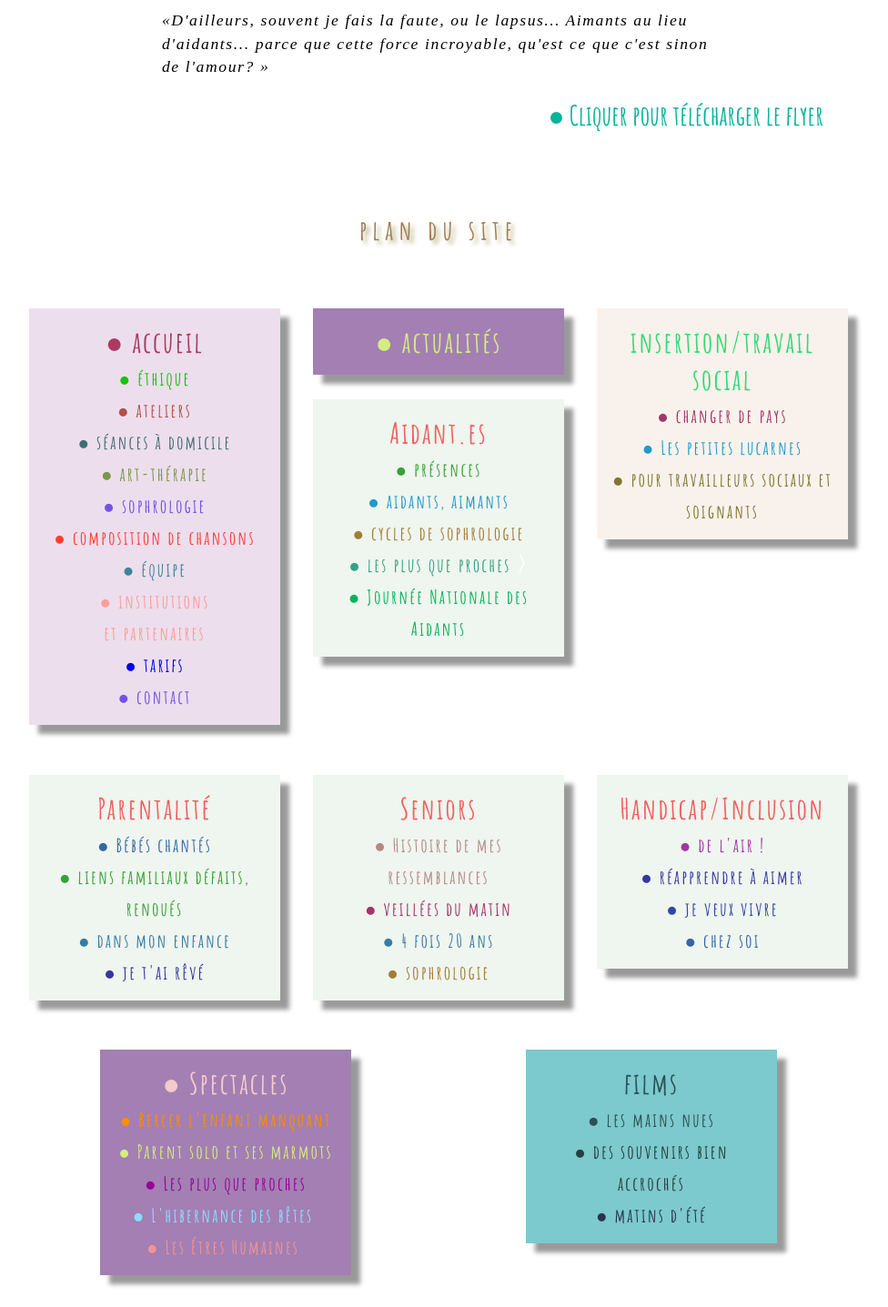
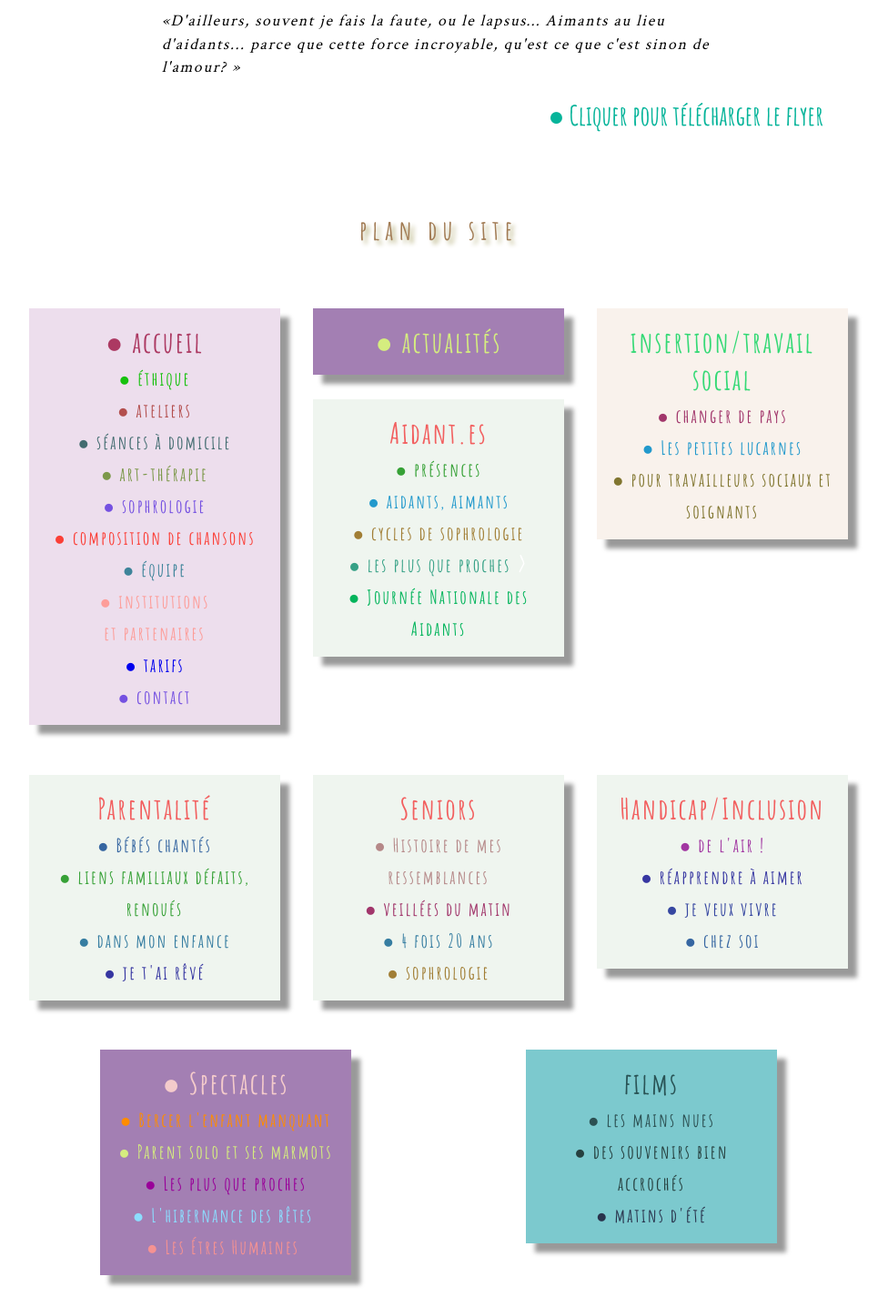
Before and after one commit to leshnik/revertouthaut, a Jekyll site: the page built from journee-nationale-des-aidants.md, in a window 1280 px wide. Shown: the part 1439-2876 px from the top of the page at 91% size, without its empty margins (158-1134 px from the left). Built offline with Jekyll 4.4.1, drawn with Linux system fonts in a browser that asks for light colours.

Commit message:
specify Crimson Text for quote class

```diff
--- a/_sass/type.scss
+++ b/_sass/type.scss
@@ -78,7 +78,7 @@
   padding: 1.4rem 0.5rem 1rem 0.5rem;
 }
 .quote {
-  font-family: serif;
+  font-family: "Crimson Text", serif;
   font-size: 1.1rem;
   letter-spacing: 0.1rem;
   line-height: 1.6rem;
```
